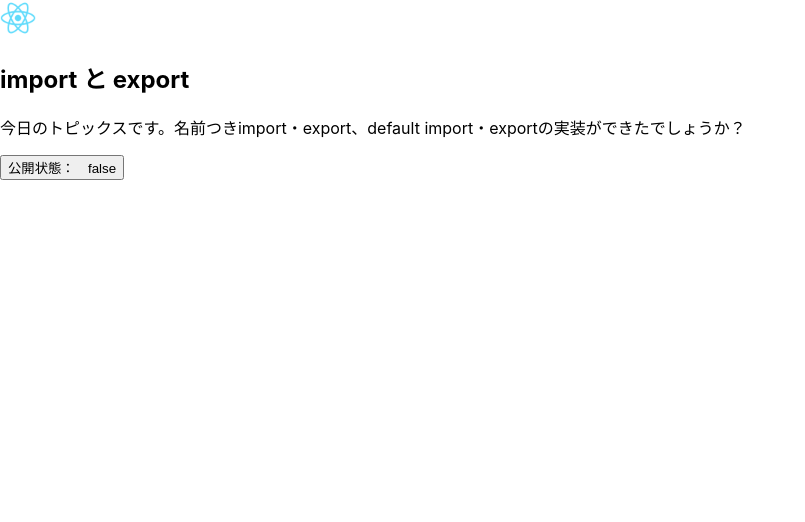
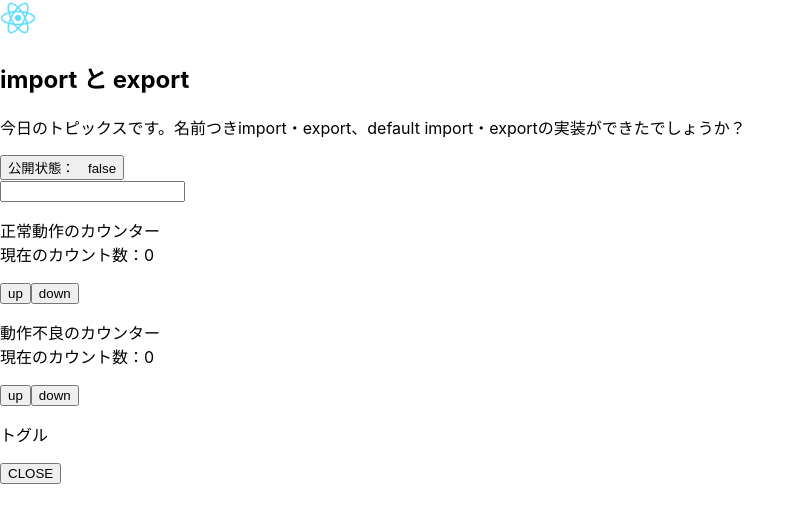
Before and after one commit to graphicocolo/nihonwakaru-react, a React (Create React App) app in the folder react-basic/: page / in a window 1280 px wide. Shown: the top 522 px of the page, without its empty margins (0-805 px from the left). Built offline with nearby package versions, Linux system fonts and the light colour scheme.

Commit message:
頻出するuseStateのケース3選

```diff
--- a/react-basic/src/App.js
+++ b/react-basic/src/App.js
@@ -1,6 +1,6 @@
 // import logo from './logo.svg';
 import './App.css';
-import {Article} from './components';
+import {Article, TextInput, Counter, BadCounter, ToggleButton} from './components';
 
 function App() {
   return (
@@ -9,6 +9,10 @@ function App() {
         title={'import と export'}
         content={'今日のトピックスです。名前つきimport・export、default import・exportの実装ができたでしょうか？'}
       />
+      <TextInput />
+      <Counter />
+      <BadCounter />
+      <ToggleButton />
     </div>
     // <div className="App">
     //   <header className="App-header">
--- /dev/null
+++ b/react-basic/src/components/BadCounter.jsx
@@ -0,0 +1,31 @@
+import { useState } from "react";
+
+const BadCounter = () => {
+  const [count, setCount] = useState(0)
+  const countUp = () => {
+    // setCount(prevState => prevState + 1)
+    // useState の更新関数は、更新をするとなってから実際に state が更新されるまでに若干のタイムラグがある
+    // いわゆる非同期で動く処理
+    // setCount に値が渡されてからしばらくは、以前の値を参照していることとなる
+    // なので、連打した場合、カウンターの値が正しく反映されない
+    // ↓1秒待ってから setCount を実行させると、少し前の値を参照しているため、連打した場合のカウンターが正しく動作しない
+    // setTimeout(() => setCount(count + 1), 1000)
+    // ↓prevState を使うと、何回連打しても1秒後には正しく反映され最終的に連打した数だけカウンターに加算される
+    setTimeout(() => setCount(prevState => prevState + 1), 1000)
+    // setCount(count + 1)
+  }
+  const countDown = () => {
+    // setCount(prevState => prevState - 1)
+    setCount(count - 1)
+  }
+
+  return (
+    <div>
+      <p>動作不良のカウンター<br/>現在のカウント数：{count}</p>
+      <button onClick={countUp}>up</button>
+      <button onClick={countDown}>down</button>
+    </div>
+  );
+};
+
+export default BadCounter;
--- /dev/null
+++ b/react-basic/src/components/Counter.jsx
@@ -0,0 +1,21 @@
+import { useState } from "react";
+
+const Counter = () => {
+  const [count, setCount] = useState(0)
+  const countUp = () => {
+    setCount(prevState => prevState + 1)
+  }
+  const countDown = () => {
+    setCount(prevState => prevState - 1)
+  }
+
+  return (
+    <div>
+      <p>正常動作のカウンター<br/>現在のカウント数：{count}</p>
+      <button onClick={countUp}>up</button>
+      <button onClick={countDown}>down</button>
+    </div>
+  );
+};
+
+export default Counter;
--- /dev/null
+++ b/react-basic/src/components/TextInput.jsx
@@ -0,0 +1,19 @@
+import { useState } from "react";
+
+const TextInput = () => {
+  const [name, setName] = useState('')
+
+  const handleName = (event) => {
+    setName(event.target.value)
+  }
+
+  return (
+    <input
+      onChange={(event) => handleName(event)}
+      type={'text'}
+      value={name}
+    />
+  );
+};
+
+export default TextInput;
--- /dev/null
+++ b/react-basic/src/components/ToggleButton.jsx
@@ -0,0 +1,19 @@
+import { useState } from "react";
+
+const ToggleButton = () => {
+  const [open, setOpen] = useState(false)
+  const toggle = () => {
+    setOpen(prevState => !prevState)
+  }
+
+  return (
+    <div>
+      <p>トグル</p>
+      <button onClick={toggle}>
+        {open ? 'OPEN' : 'CLOSE'}
+      </button>
+    </div>
+  );
+};
+
+export default ToggleButton;
--- a/react-basic/src/components/index.js
+++ b/react-basic/src/components/index.js
@@ -2,3 +2,7 @@ export {default as Article} from './Article'
 export {default as Content} from './Content'
 export {default as Title} from './Title'
 export {default as PublishButton} from './PublishButton'
+export {default as TextInput} from './TextInput'
+export {default as Counter} from './Counter'
+export {default as BadCounter} from './BadCounter'
+export {default as ToggleButton} from './ToggleButton'
```
